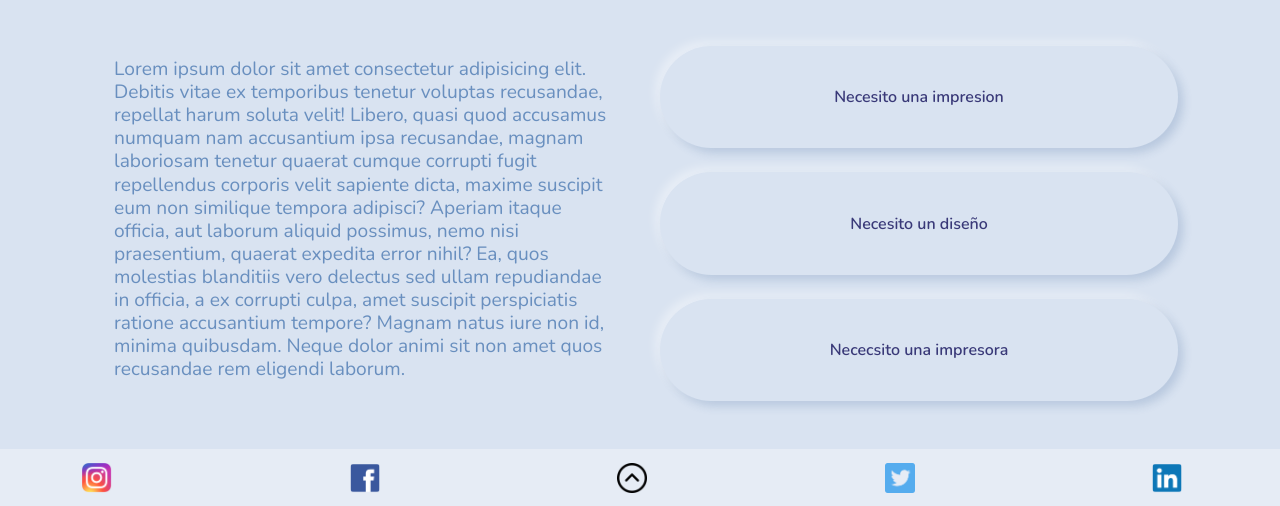
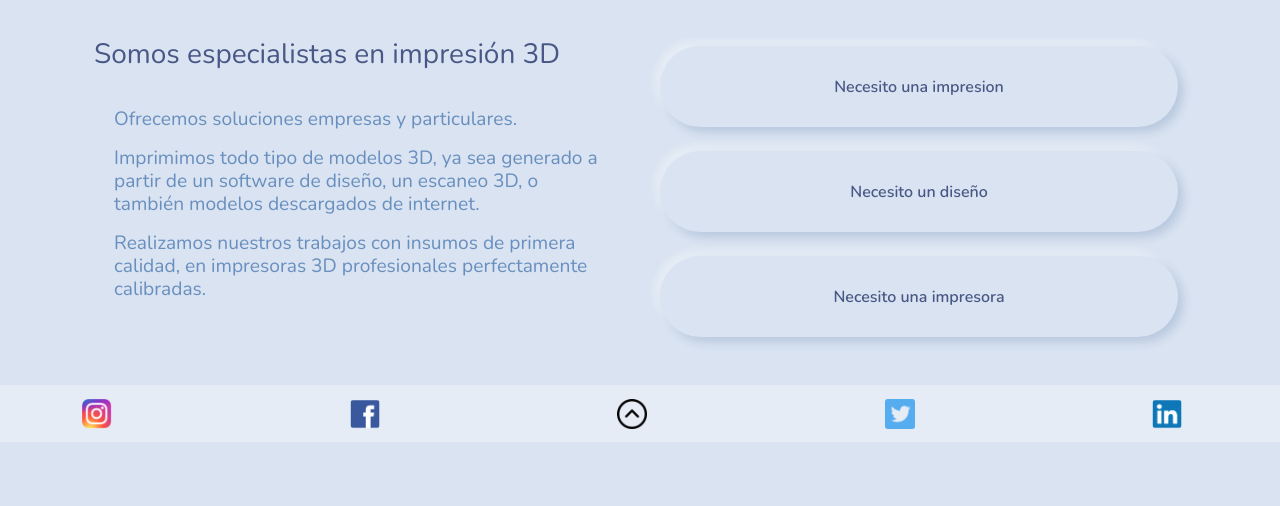
Before and after one commit to IgnacioBastias/Sass-IgnacioBastias, a plain HTML site: page index.html in a window 1280 px wide. Shown: the part 1223-1729 px from the top of the page. After the commit the page ends 1665 px from the top, so only its background shows below. Drawn offline with nearby package versions, Linux system fonts and the light colour scheme.

Commit message:
Correccion de index

```diff
--- a/index.html
+++ b/index.html
@@ -75,12 +75,19 @@
 <div class="container p-4 mx-auto m-3">
     <div class="row">
         <div class="col-xs-12 col-md-12 col-lg-6">
-            <p class="textoI h5">Lorem ipsum dolor sit amet consectetur adipisicing elit. Debitis vitae ex temporibus tenetur voluptas recusandae, repellat harum soluta velit! Libero, quasi quod accusamus numquam nam accusantium ipsa recusandae, magnam laboriosam tenetur quaerat cumque corrupti fugit repellendus corporis velit sapiente dicta, maxime suscipit eum non similique tempora adipisci? Aperiam itaque officia, aut laborum aliquid possimus, nemo nisi praesentium, quaerat expedita error nihil? Ea, quos molestias blanditiis vero delectus sed ullam repudiandae in officia, a ex corrupti culpa, amet suscipit perspiciatis ratione accusantium tempore? Magnam natus iure non id, minima quibusdam. Neque dolor animi sit non amet quos recusandae rem eligendi laborum.</p>
+            <div class="h3 mx-auto">
+                <p>Somos especialistas en impresión 3D</p>
+            </div>
+            <div class="textoI h5 mx-auto">
+                <p>Ofrecemos soluciones empresas y particulares.</p>
+                <p>Imprimimos todo tipo de modelos 3D, ya sea generado a partir de un software de diseño, un escaneo 3D, o también modelos descargados de internet.</p>
+                <p>Realizamos nuestros trabajos con insumos de primera calidad, en impresoras 3D profesionales perfectamente calibradas.</p>
+            </div>
         </div>
         <div class="d-grid gap-2 col-xs-12 col-md-12 col-lg-6 mx-auto " id="buttons">
-            <button class="btn btn-primary m-2" type="button"><a href="./servicios.html"></a>Necesito una impresion</button>
-            <button class="btn btn-primary m-2" type="button"><a href="./servicios.html"></a>Necesito un diseño</a></button>
-            <button class="btn btn-primary m-2" type="button"><a href="./productos.html"></a>Nececsito una impresora</a></button>
+            <button class="btn btn-primary m-2" type="button"><a href="./servicios.html#Impn">Necesito una impresion </a></button>
+            <button class="btn btn-primary m-2" type="button"><a href="./servicios.html#Dsgn">Necesito un diseño</a></button>
+            <button class="btn btn-primary m-2" type="button"><a href="./productos.html#Imp">Necesito una impresora</a></button>
         </div>
     </div>
 </div>
```
